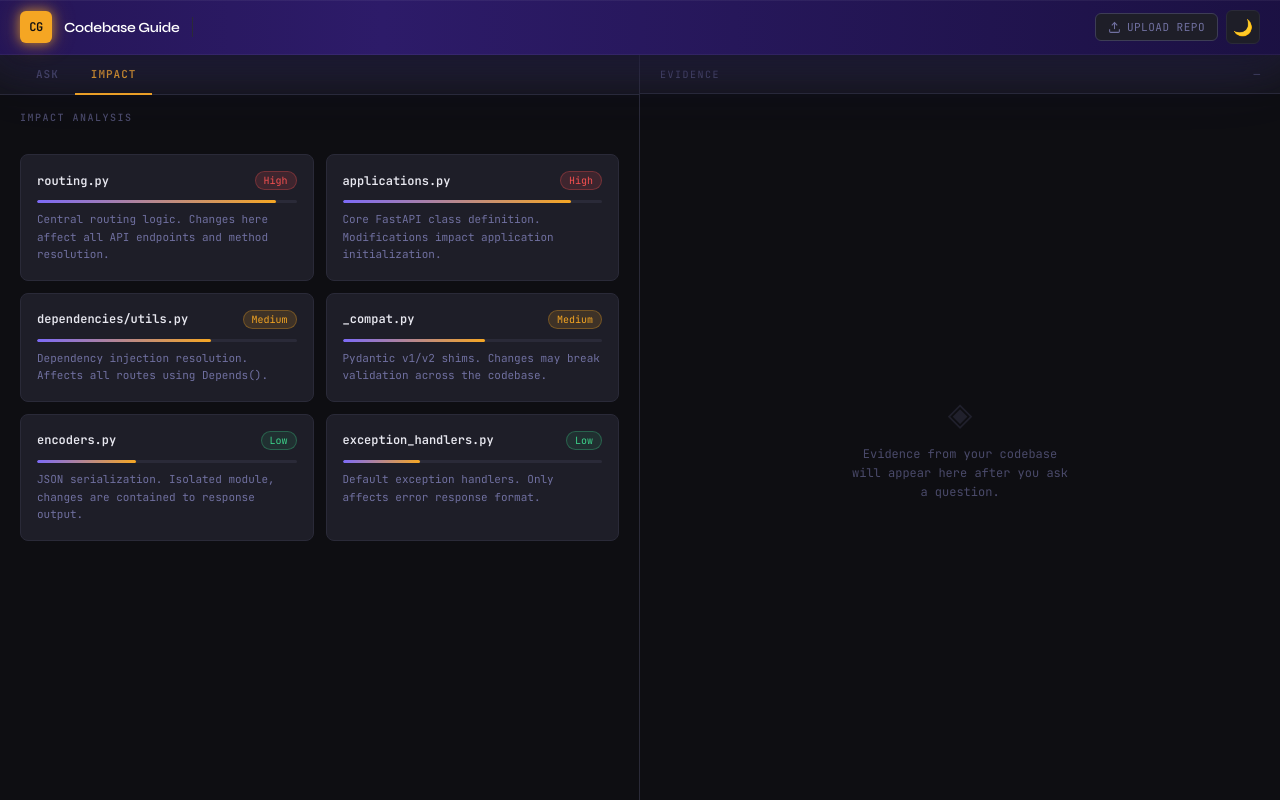
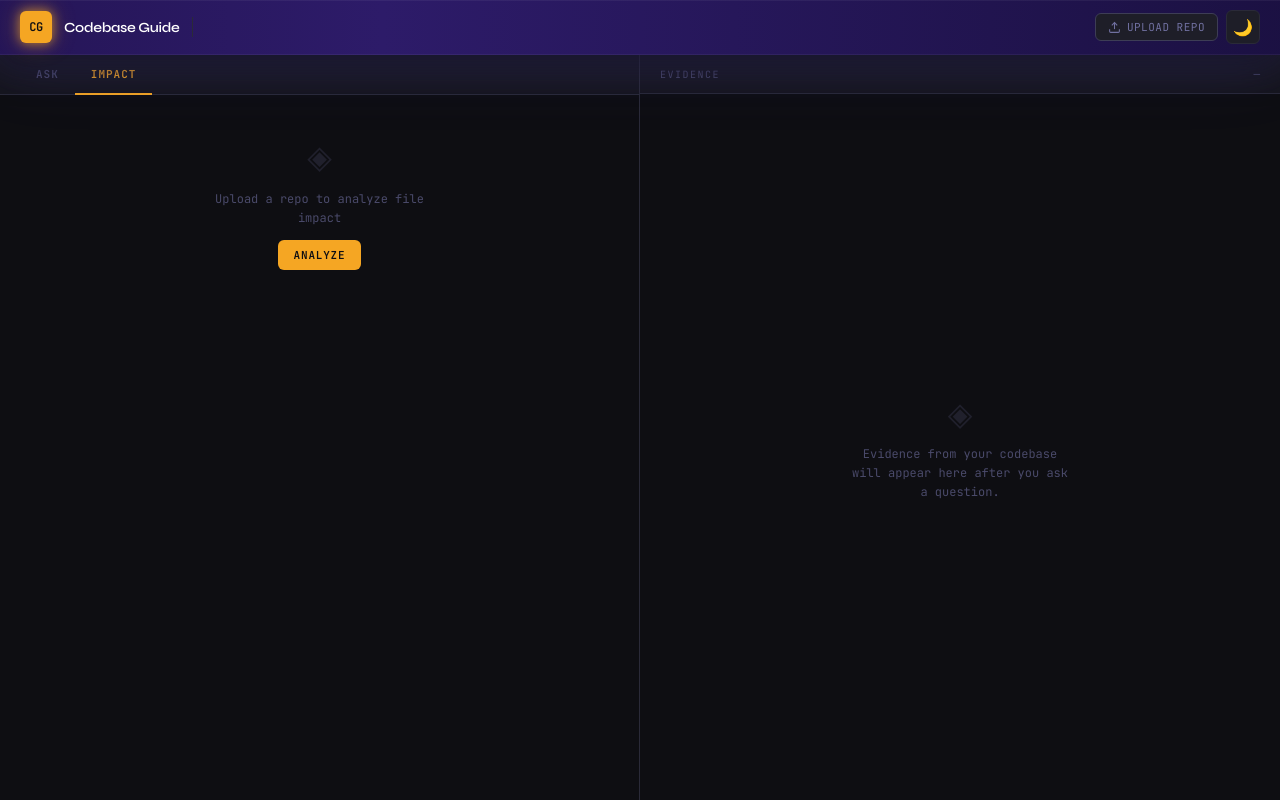
Before and after one commit to Instilite/AI_CodeBase_Guide, a Next.js app in the folder ai-codebase-guide/frontend/codebase-guide/: page / in a window 1280 px wide. Both pictures are taken after a click on the element "IMPACT". Built offline with nearby package versions, Linux system fonts and the light colour scheme.

Commit message:
Stylistic changes

```diff
--- a/ai-codebase-guide/frontend/codebase-guide/components/AskTab.jsx
+++ b/ai-codebase-guide/frontend/codebase-guide/components/AskTab.jsx
@@ -93,7 +93,7 @@ export default function AskTab({ onEvidenceUpdate, onFilesUpdate }) {
 
   return (
     <>
-      <div className="section-label">Overview / Project Map</div>
+      <div className="section-label">Overview</div>
 
       <div className="quick-buttons">
         {QUICK_QUESTIONS.map((q) => (
@@ -160,7 +160,7 @@ export default function AskTab({ onEvidenceUpdate, onFilesUpdate }) {
             <svg width="14" height="14" viewBox="0 0 24 24" fill="none" stroke="currentColor" strokeWidth="2" style={{ animation: 'spin 1s linear infinite', flexShrink: 0 }}>
               <path d="M21 12a9 9 0 1 1-6.219-8.56" />
             </svg>
-            Analyzing codebase with Claude...
+            Analyzing codebase...
           </div>
           {[1,2,3].map(i => (
             <div key={i} style={{
--- a/ai-codebase-guide/frontend/codebase-guide/components/ImpactTab.jsx
+++ b/ai-codebase-guide/frontend/codebase-guide/components/ImpactTab.jsx
@@ -1,11 +1,6 @@
-const IMPACT_FILES = [
-  { name: 'routing.py', level: 'High', pct: 92, desc: 'Central routing logic. Changes here affect all API endpoints and method resolution.' },
-  { name: 'applications.py', level: 'High', pct: 88, desc: 'Core FastAPI class definition. Modifications impact application initialization.' },
-  { name: 'dependencies/utils.py', level: 'Medium', pct: 67, desc: 'Dependency injection resolution. Affects all routes using Depends().' },
-  { name: '_compat.py', level: 'Medium', pct: 55, desc: 'Pydantic v1/v2 shims. Changes may break validation across the codebase.' },
-  { name: 'encoders.py', level: 'Low', pct: 38, desc: 'JSON serialization. Isolated module, changes are contained to response output.' },
-  { name: 'exception_handlers.py', level: 'Low', pct: 30, desc: 'Default exception handlers. Only affects error response format.' },
-]
+'use client'
+
+import { useState, useEffect } from 'react'
 
 const badgeClass = {
   High: 'badge-high',
@@ -14,23 +9,211 @@ const badgeClass = {
 }
 
 export default function ImpactTab() {
+  const [files, setFiles] = useState([])
+  const [loading, setLoading] = useState(false)
+  const [error, setError] = useState(null)
+  const [analyzed, setAnalyzed] = useState(false)
+
+  const analyze = async () => {
+    const sessionId = localStorage.getItem('uploadSessionId')
+    if (!sessionId) {
+      setError('No repo uploaded. Please upload a repo first.')
+      return
+    }
+
+    setLoading(true)
+    setError(null)
+
+    try {
+      const response = await fetch('/api/impact', {
+        method: 'POST',
+        headers: { 'Content-Type': 'application/json' },
+        body: JSON.stringify({ sessionId }),
+      })
+
+      const data = await response.json()
+
+      if (!response.ok) {
+        throw new Error(data.error || 'Something went wrong')
+      }
+
+      setFiles(data.files || [])
+      setAnalyzed(true)
+    } catch (err) {
+      setError(err.message)
+    } finally {
+      setLoading(false)
+    }
+  }
+
+  // Auto-analyze when tab mounts if a session exists
+  useEffect(() => {
+    const sessionId = localStorage.getItem('uploadSessionId')
+    if (sessionId && !analyzed) {
+      analyze()
+    }
+  }, [])
+
+  if (loading) {
+    return (
+      <div style={{ padding: '20px' }}>
+        <div style={{ display: 'flex', alignItems: 'center', gap: '10px', color: 'var(--text-dim)', fontSize: '12px', marginBottom: '16px' }}>
+          <svg width="14" height="14" viewBox="0 0 24 24" fill="none" stroke="currentColor" strokeWidth="2" style={{ animation: 'spin 1s linear infinite', flexShrink: 0 }}>
+            <path d="M21 12a9 9 0 1 1-6.219-8.56" />
+          </svg>
+          Analyzing file impact...
+        </div>
+        {[1, 2, 3, 4].map(i => (
+          <div key={i} style={{
+            background: 'var(--surface2)',
+            border: '1px solid var(--border)',
+            borderRadius: '8px',
+            padding: '16px',
+            marginBottom: '10px',
+          }}>
+            <div style={{ display: 'flex', justifyContent: 'space-between', marginBottom: '10px' }}>
+              <div style={{ height: '12px', background: 'var(--border)', borderRadius: '4px', width: '35%', animation: 'pulse 1.5s ease-in-out infinite' }} />
+              <div style={{ height: '12px', background: 'var(--border)', borderRadius: '4px', width: '15%', animation: 'pulse 1.5s ease-in-out infinite' }} />
+            </div>
+            <div style={{ height: '3px', background: 'var(--border)', borderRadius: '2px', marginBottom: '8px', animation: 'pulse 1.5s ease-in-out infinite' }} />
+            <div style={{ height: '10px', background: 'var(--border)', borderRadius: '4px', width: '80%', animation: 'pulse 1.5s ease-in-out infinite' }} />
+          </div>
+        ))}
+        <style>{`
+          @keyframes spin { from { transform: rotate(0deg); } to { transform: rotate(360deg); } }
+          @keyframes pulse { 0%, 100% { opacity: 0.4; } 50% { opacity: 0.8; } }
+        `}</style>
+      </div>
+    )
+  }
+
+  if (error) {
+    return (
+      <div style={{ padding: '20px' }}>
+        <div style={{
+          padding: '12px 16px',
+          background: 'rgba(245,80,80,0.1)',
+          border: '1px solid rgba(245,80,80,0.3)',
+          borderRadius: '8px',
+          color: '#f55050',
+          fontSize: '12px',
+          marginBottom: '12px',
+        }}>
+          {error}
+        </div>
+        <button
+          onClick={analyze}
+          style={{
+            background: 'var(--accent)',
+            border: 'none',
+            borderRadius: '6px',
+            padding: '8px 16px',
+            color: '#0e0e12',
+            fontFamily: 'inherit',
+            fontSize: '11px',
+            fontWeight: 700,
+            cursor: 'pointer',
+            textTransform: 'uppercase',
+            letterSpacing: '0.8px',
+          }}
+        >
+          Retry
+        </button>
+      </div>
+    )
+  }
+
+  if (!analyzed) {
+    return (
+      <div style={{
+        flex: 1,
+        display: 'flex',
+        flexDirection: 'column',
+        alignItems: 'center',
+        justifyContent: 'center',
+        color: 'var(--text-dim)',
+        padding: '40px',
+        textAlign: 'center',
+        gap: '12px',
+      }}>
+        <div style={{ fontSize: '32px', opacity: 0.3 }}>◈</div>
+        <div style={{ fontSize: '12px', lineHeight: 1.6, maxWidth: '220px' }}>
+          Upload a repo to analyze file impact
+        </div>
+        <button
+          onClick={analyze}
+          style={{
+            background: 'var(--accent)',
+            border: 'none',
+            borderRadius: '6px',
+            padding: '8px 16px',
+            color: '#0e0e12',
+            fontFamily: 'inherit',
+            fontSize: '11px',
+            fontWeight: 700,
+            cursor: 'pointer',
+            textTransform: 'uppercase',
+            letterSpacing: '0.8px',
+          }}
+        >
+          Analyze
+        </button>
+      </div>
+    )
+  }
+
   return (
     <>
-      <div className="section-label" style={{ paddingTop: '16px' }}>Impact Analysis</div>
+      <div style={{ display: 'flex', alignItems: 'center', justifyContent: 'space-between', padding: '16px 20px 10px' }}>
+        <div className="section-label" style={{ padding: 0 }}>Impact Analysis</div>
+        <button
+          onClick={analyze}
+          style={{
+            background: 'var(--surface2)',
+            border: '1px solid var(--border)',
+            borderRadius: '6px',
+            padding: '4px 10px',
+            color: 'var(--text-muted)',
+            fontFamily: 'inherit',
+            fontSize: '10px',
+            cursor: 'pointer',
+            letterSpacing: '0.5px',
+            textTransform: 'uppercase',
+          }}
+        >
+          Re-analyze
+        </button>
+      </div>
+
       <div className="impact-grid">
-        {IMPACT_FILES.map((file) => (
-          <div key={file.name} className="impact-card">
+        {files.map((file) => (
+          <div key={file.filename} className="impact-card">
             <div className="impact-card-header">
-              <span className="impact-card-title">{file.name}</span>
-              <span className={`impact-badge ${badgeClass[file.level]}`}>{file.level}</span>
+              <span className="impact-card-title" style={{
+                overflow: 'hidden',
+                textOverflow: 'ellipsis',
+                whiteSpace: 'nowrap',
+                maxWidth: '140px',
+                title: file.filename,
+              }}>
+                {file.filename.split('/').pop()}
+              </span>
+              <span className={`impact-badge ${badgeClass[file.impactLabel] || 'badge-low'}`}>
+                {file.impactLabel}
+              </span>
             </div>
             <div className="impact-bar-wrap">
-              <div className="impact-bar" style={{ width: `${file.pct}%` }} />
+              <div className="impact-bar" style={{ width: `${Math.round((file.impact ?? 0) * 100)}%` }} />
             </div>
-            <div className="impact-desc">{file.desc}</div>
+            <div className="impact-desc">{file.summary}</div>
           </div>
         ))}
       </div>
+
+      <style>{`
+        @keyframes spin { from { transform: rotate(0deg); } to { transform: rotate(360deg); } }
+        @keyframes pulse { 0%, 100% { opacity: 0.4; } 50% { opacity: 0.8; } }
+      `}</style>
     </>
   )
 }
```
Also changed, not shown: ai-codebase-guide/frontend/codebase-guide/app/api/impact/route.js (added, +113 -0 lines).
